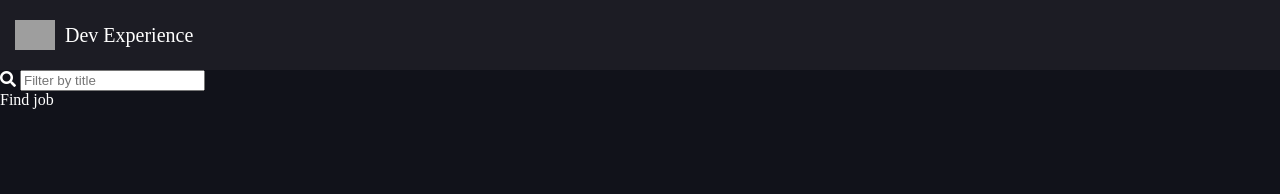
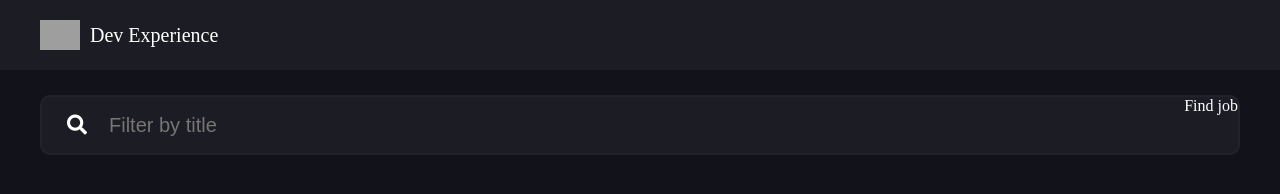
Before and after one commit to ShamelLakin/dev-jobs, a plain HTML site: page index.html in a window 1280 px wide. Drawn offline with Linux system fonts and the light colour scheme; grey boxes are pictures that could not be loaded.

Commit message:
input container fix

```diff
--- a/css/style.css
+++ b/css/style.css
@@ -16,6 +16,7 @@ header {
     justify-content: center;
     align-items: center;
     font-size: 20px;
+    margin-bottom: 25px;
 }
 
 .header-container {
@@ -23,12 +24,50 @@ header {
     width: 100%;
     display: flex;
     align-items: center;
+    padding: 0 25px;
 }
+
 .header-container .logo{
-height: 30px;
-margin-right: 10px;
+    height: 30px;
+    margin-right: 10px;
 }
 
 .header-container .logo img{
     height: 100%;
 }
+
+.search {
+    width: 100%;
+    max-width: 1250px;
+    margin: 0 auto;
+    padding: 0 25px;
+}
+
+.search-container {
+    background-color: #1C1C24;
+    height: 60px;
+    border-radius: 10px;
+    border: 2px solid #222328;
+    display: flex;
+}
+
+.input-container {
+    flex-grow: 1;
+    display: flex;
+    align-items: center;
+}
+
+.input-container input {
+    flex-grow: 1;
+    background-color: transparent;
+    border: none;
+    outline: none;
+    color: white;
+    font-size: 20px;
+    margin-left: 20px;
+}
+
+.input-container i {
+    font-size: 20px;
+    margin-left: 25px;
+}
```
